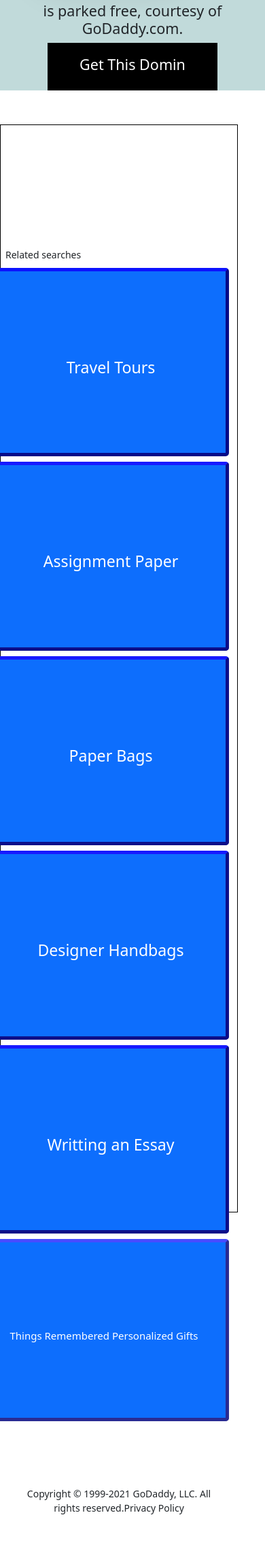
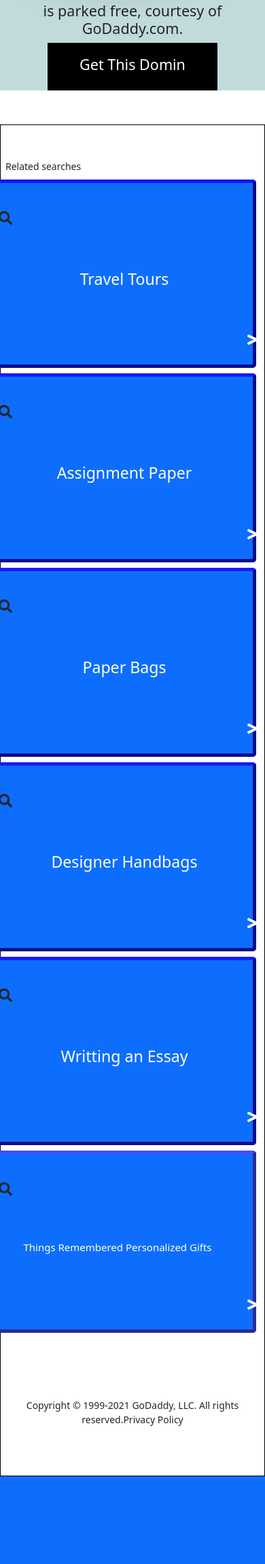
Before and after one commit to Adi19471/godaddy, a Django app: page / in a window 390 px wide. Shown: the part 297-2597 px from the top of the page at 68% size. After the commit the page ends 2468 px from the top, so only its background shows below. Run offline with Django 3.2, Linux system fonts and the light colour scheme; some libraries are stand-ins or nearby versions.

Commit message:
mobileiles

```diff
--- a/assignmntAPP/static/ASS/css/style.css
+++ b/assignmntAPP/static/ASS/css/style.css
@@ -91,11 +91,5 @@ a:hover{
 }
 
 /* box data type mobile box */
-.box{
-  margin-top: 50px;;
-  border: 1px solid black;
-  height: 100em;
-  padding: 130px 0px 100px 0px;
-  width: 350px;
+
 }
-}
```
